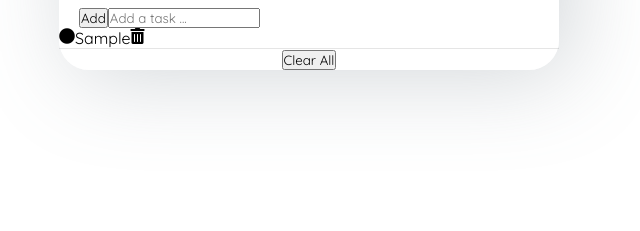
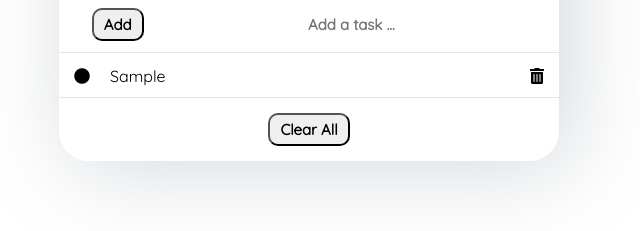
Before and after one commit to lreyeswebdev/reyes-project3, a plain HTML site: page index.html in a window 1280 px wide. Both pictures are taken after typing "Sample" into the empty fields and a click on the button "Add". Shown: the part 223-454 px from the top of the page, without its empty margins (331-971 px from the left). Drawn offline with Linux system fonts and the light colour scheme.

Commit message:
fixed styling

```diff
--- a/index.html
+++ b/index.html
@@ -15,8 +15,8 @@
         </div>
         <div class="content-section">
             <div id="add-section">
-                <div class="btn-div"><button id="addBtn">Add</button></div>
-                <div class="input-div"><input type="text" id="inputTask" name="name" placeholder="Add a task ..."></div>
+                <div class="btn-div"><button id="addBtn" class="btn">Add</button></div>
+                <div class="input-div"><input type="text" id="inputTask" name="name" class="inputField" placeholder="Add a task ..."></div>
             </div>
             <div id="list-section">
                 <ul id="list">
@@ -26,7 +26,7 @@
             </div>
         </div>
         <div id="bottom-section">
-            <div class="btn-div"><button id="clearBtn">Clear All</button></div>
+            <div class="btn-div"><button id="clearBtn" class="btn">Clear All</button></div>
         </div>
     </div>
     <script type="text/javascript" src="script.js"></script>
--- a/script.js
+++ b/script.js
@@ -97,6 +97,7 @@ function removeTask(element) {
     LIST[element.id].trash = true;
 }
 
+// Event listerner for task completion or removal
 list.addEventListener("click", function(event){
     const element = event.target;
     const elementJob = element.attributes.job.value;
--- a/style.css
+++ b/style.css
@@ -45,18 +45,64 @@ body {
 #add-section {
     display: flex;
     flex-wrap: wrap;
-    margin-left: 20px;
+    justify-content: space-evenly;
+    align-items: center;
+    border-bottom: 1px solid rgba(0,0,0,0.1);
+    padding-bottom: 10px;
+}
+
+.btn {
+    padding: 5px 10px;
+    font-size: 15px;
+    font-weight: 600;
+    border-radius: 10px;
+}
+
+#addBtn:hover {
+    background-color: #74ebd5;
+    cursor: pointer;
+}
+
+#clearBtn:hover {
+    background-color: #acb6e5;
+    cursor: pointer;
+}
+
+.inputField {
+    height: 35px;
+    width: 350px;
+    border: none;
+    font-size: 15px;
+    font-weight: 600;
+    text-align: center;
+}
+
+::placeholder {
+    text-align: center;
+    font-size: 15px;
+    font-weight: 600;
 }
 
 .item {
     list-style: none;
-    position: relative;
     border-bottom: 1px solid rgba(0,0,0,0.1);
     padding: 0;
     margin: 0;
-    min-height: 10px;
     display: flex;
     flex-wrap: wrap;
+    align-items: center;
+    justify-content: space-between;
+    height: 45px;
+}
+
+p {
+    width: 400px;
+    display: flex;
+    justify-content: start;
+}
+
+i {
+    padding: 15px;
 }
 
 .lineThrough{
@@ -80,3 +126,7 @@ body {
     color: red;
     cursor: pointer;
 }
+
+#bottom-section {
+    padding: 15px;
+}
```
